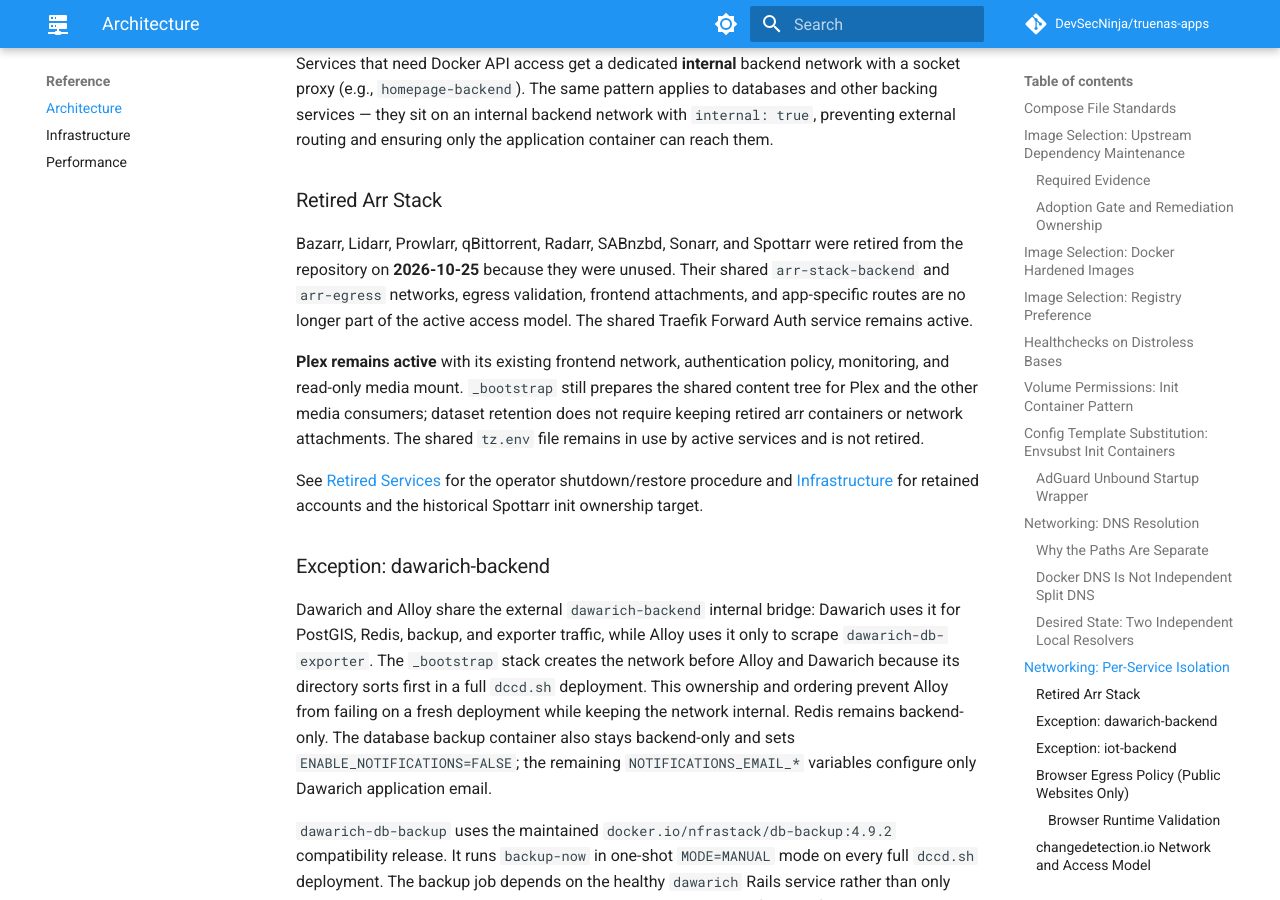
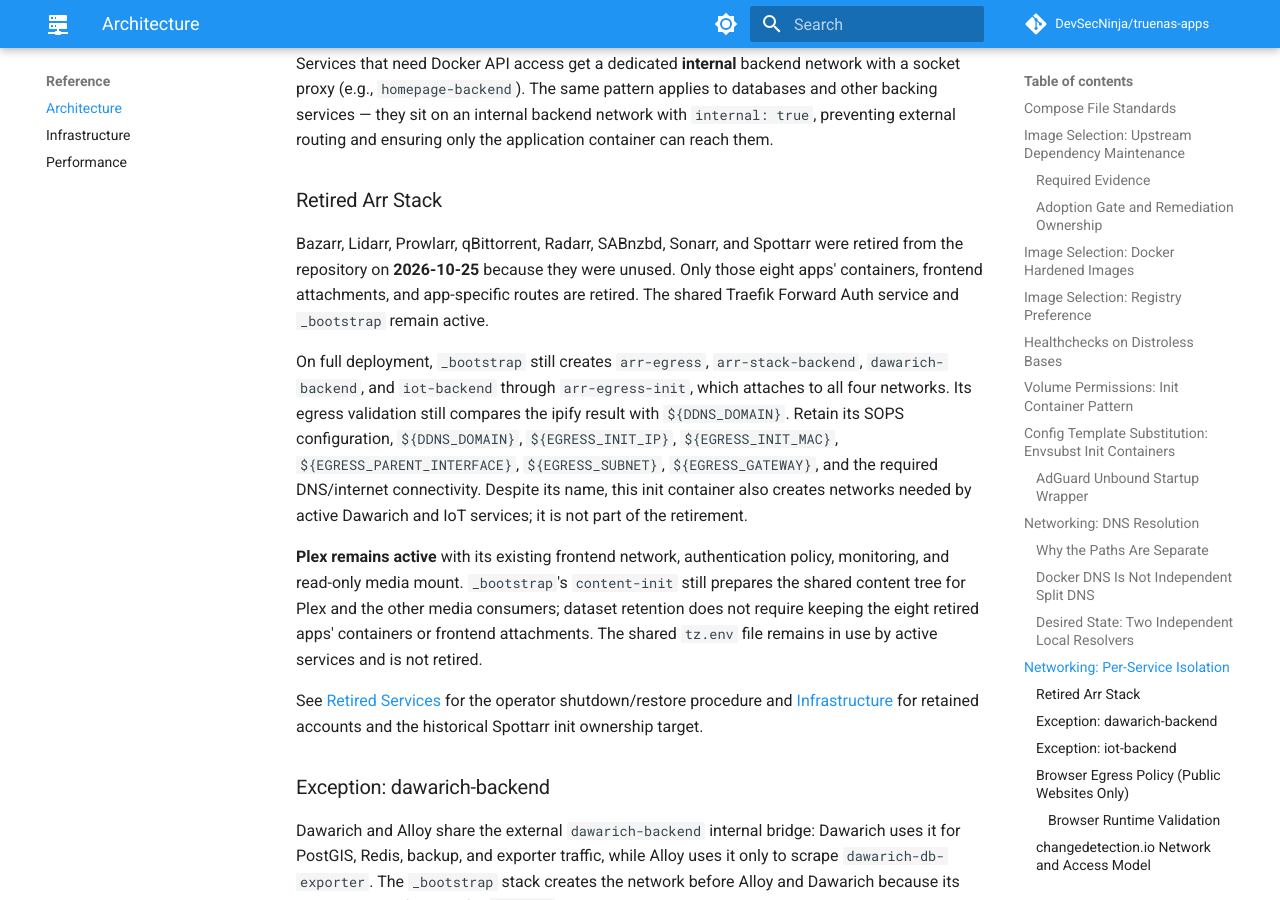
Before and after one commit to DevSecNinja/truenas-apps, an MkDocs documentation site: the page built from docs/ARCHITECTURE.md, in a window 1280 px wide and 900 px high, scrolled down 18409 px. Built offline with MkDocs 1.6.1 and Material for MkDocs 9.7.7, drawn with Linux system fonts in a browser that asks for light colours; comment, search, counter and statistics services are not loaded.

Commit message:
docs: clarify retained bootstrap dependencies and fix retirement link
Document retained shared bootstrap networks, egress/DDNS configuration, and active Dawarich/IoT dependencies. Use a retirement link that works from both GitHub and the MkDocs service page.

Co-authored-by: Copilot App <223556219+Copilot@users.noreply.github.com>

```diff
--- a/docs/ARCHITECTURE.md
+++ b/docs/ARCHITECTURE.md
@@ -530,14 +530,22 @@ Services that need Docker API access get a dedicated **internal** backend networ
 
 Bazarr, Lidarr, Prowlarr, qBittorrent, Radarr, SABnzbd, Sonarr, and Spottarr
 were retired from the repository on **2026-10-25** because they were unused.
-Their shared `arr-stack-backend` and `arr-egress` networks, egress validation,
-frontend attachments, and app-specific routes are no longer part of the active
-access model. The shared Traefik Forward Auth service remains active.
+Only those eight apps' containers, frontend attachments, and app-specific routes
+are retired. The shared Traefik Forward Auth service and `_bootstrap` remain active.
+
+On full deployment, `_bootstrap` still creates `arr-egress`, `arr-stack-backend`,
+`dawarich-backend`, and `iot-backend` through `arr-egress-init`, which attaches
+to all four networks. Its egress validation still compares the ipify result
+with `${DDNS_DOMAIN}`. Retain its SOPS configuration, `${DDNS_DOMAIN}`,
+`${EGRESS_INIT_IP}`, `${EGRESS_INIT_MAC}`, `${EGRESS_PARENT_INTERFACE}`,
+`${EGRESS_SUBNET}`, `${EGRESS_GATEWAY}`, and the required DNS/internet
+connectivity. Despite its name, this init container also creates networks
+needed by active Dawarich and IoT services; it is not part of the retirement.
 
 **Plex remains active** with its existing frontend network, authentication
-policy, monitoring, and read-only media mount. `_bootstrap` still prepares the
+policy, monitoring, and read-only media mount. `_bootstrap`'s `content-init` still prepares the
 shared content tree for Plex and the other media consumers; dataset retention
-does not require keeping retired arr containers or network attachments.
+does not require keeping the eight retired apps' containers or frontend attachments.
 The shared `tz.env` file remains in use by active services and is not retired.
 
 See [Retired Services](RETIRED-SERVICES.md#arr-stack-retirement) for the
```
Also changed, not shown: docs/RETIRED-SERVICES.md (+18 -10 lines), services/traefik-forward-auth/README.md (+1 -1 lines).
